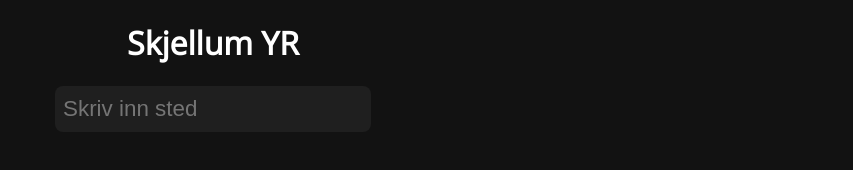
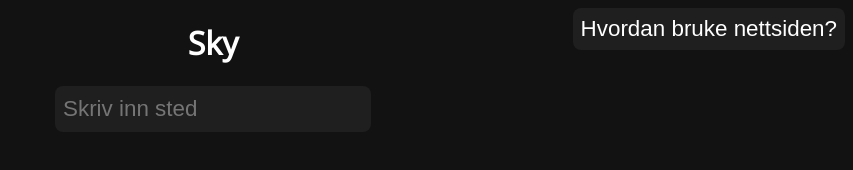
Before and after one commit to alsta017/skjellum-yr, a website: page src/html/index.html in a window 1280 px wide. Shown: the whole page, without its empty margins (427-1280 px from the left). Drawn offline with Linux system fonts and the light colour scheme; files that its build step writes are made by us from their sources; files whose address does not match are found by name.

Commit message:
rweraw4rawrawrwa

```diff
--- a/src/css/style.css
+++ b/src/css/style.css
@@ -58,6 +58,19 @@
     margin-top: 8px;
     font-size: 125%;
 }
+#tutorialButton{
+    background-color: #1f1f1f;
+    color: white;
+    padding: 8px;
+    border-radius: 8px;
+    border: none;
+    cursor: pointer;
+    font-size: 1.4rem;
+    margin-bottom: 8px;
+    position: absolute;
+    top: 8px;
+    right: 8px;
+}
 
 @font-face {
     font-family: 'Open sans';
--- a/src/html/index.html
+++ b/src/html/index.html
@@ -3,12 +3,13 @@
 <head>
     <meta charset="UTF-8">
     <meta name="viewport" content="width=device-width, initial-scale=1.0">
-    <title>Skjellum yr</title>
+    <title>Sky</title>
     <link rel="stylesheet" href="src/css/style.css" type="text/css">
 </head>
 <body>
     <div class="container">
-        <h1>Skjellum YR</h1>
+        <h1>Sky</h1>
+        <button id="tutorialButton" onclick="showTutorial()">Hvordan bruke nettsiden?</button>
         <form id="locationForm">
             <input type="text" id="locationInput" placeholder="Skriv inn sted" required autocomplete="off">
         </form>
--- a/src/js/weather.js
+++ b/src/js/weather.js
@@ -27,7 +27,7 @@
 .then(data => {
     console.log(data);
     for (let i = 0; i < data.properties.timeseries.length; i++) {
-        let time = "Time: " + new Date(data.properties.timeseries[i].time).toLocaleTimeString('nb-NO', {hour: '2-digit', minute: '2-digit'});
+        let time = "Time: " + new Date(data.properties.timeseries[i].time).toLocaleTimeString('nb-NO', {day: '2-digit', month: '2-digit', year: 'numeric', hour: '2-digit', minute: '2-digit'});
         let temperature = "Temperature: " + data.properties.timeseries[i].data.instant.details.air_temperature + " °C";
         let windSpeed = "Wind speed: " + data.properties.timeseries[i].data.instant.details.wind_speed + " m/s";
         let windDirection = "Wind direction: " + data.properties.timeseries[i].data.instant.details.wind_from_direction + "°";
```
Also changed, not shown: src/html/tutorial.html (added, +12 -0 lines), src/js/tutorial.js (added).
